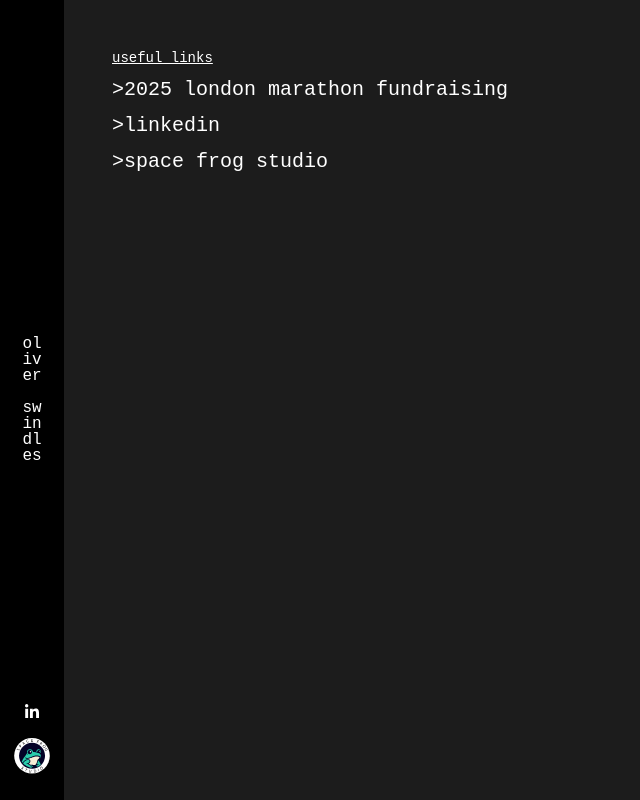
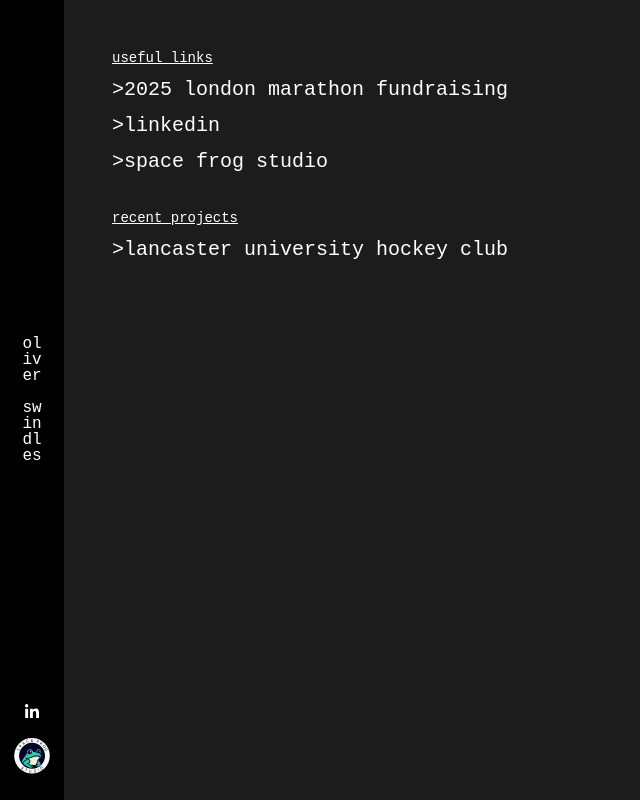
Before and after one commit to oliver-swindles/oliverswindles, a SvelteKit app: page / in a window 1280 px wide. Shown: the whole page, without its empty margins (0-640 px from the left). Built offline with nearby package versions, Linux system fonts and the light colour scheme; a web font is replaced by a local one.

Commit message:
Added LUHC link

```diff
--- a/src/routes/+page.svelte
+++ b/src/routes/+page.svelte
@@ -10,4 +10,9 @@
     <li>&gt;<a href="https://www.linkedin.com/in/oliver-swindles/" class="hover:underline">linkedin</a></li>
     <li>&gt;<a href="https://spacefrogstudio.com" class="hover:underline">space frog studio</a></li>
   </ul>
+  <br>
+  <p class="underline text-sm">recent projects</p>
+  <ul class="text-xl flex flex-col gap-2 py-2">
+    <li>&gt;<a href="https://www.luhc.co.uk" class="hover:underline">lancaster university hockey club</a></li>
+  </ul>
 </div>
```
